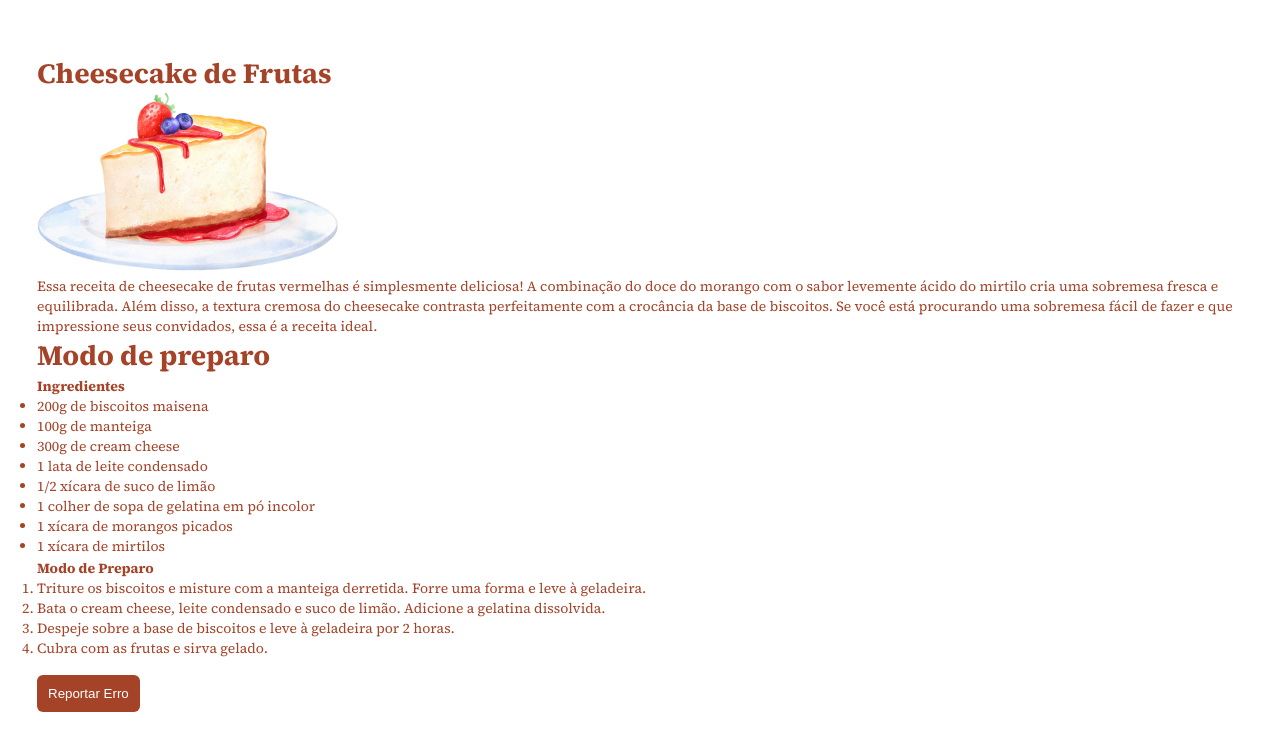
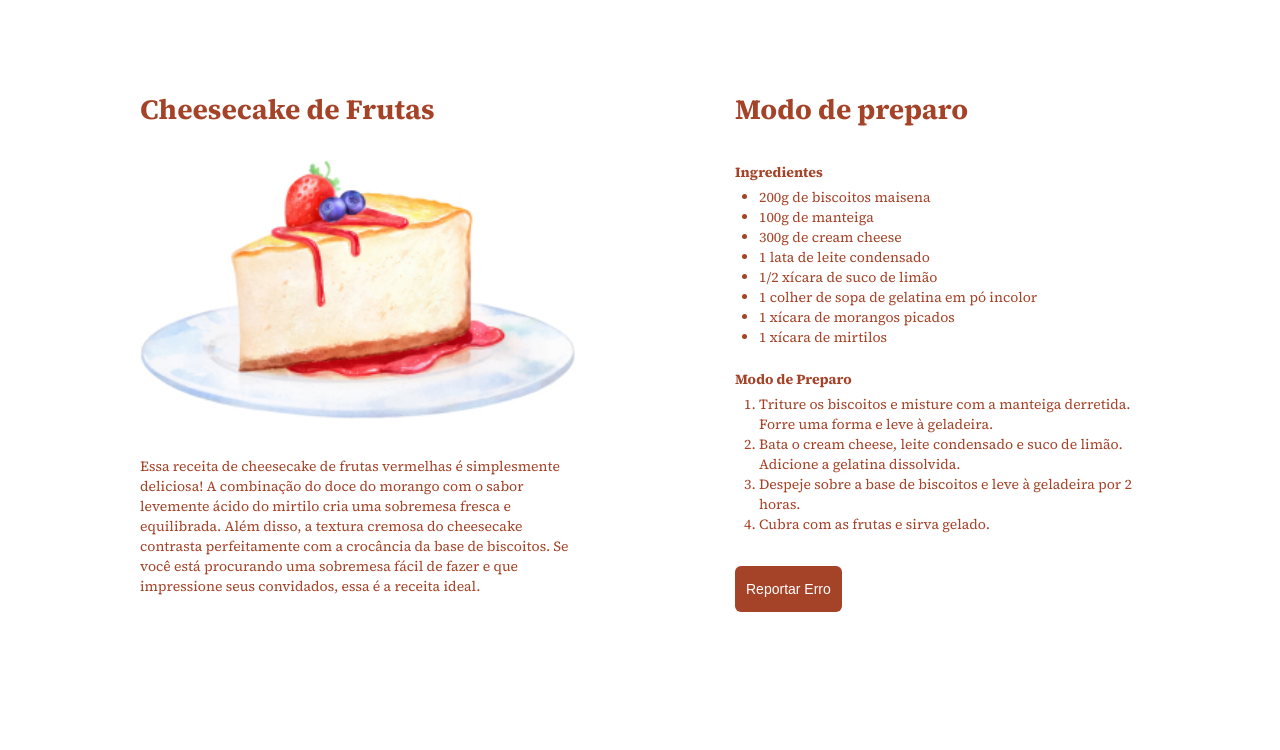
Before and after one commit to SaymonRezendeX/cheesecake, a plain HTML site: page index.html in a window 1280 px wide. Drawn offline with Linux system fonts and the light colour scheme.

Commit message:
Quase concluído

```diff
--- a/index.html
+++ b/index.html
@@ -27,8 +27,9 @@
     </div>
     <div class="ingredients">
       <h2>Modo de preparo</h2>
+
+      <strong>Ingredientes</strong>
       <ul>
-        <strong>Ingredientes</strong>
         <li>200g de biscoitos maisena</li>
         <li>100g de manteiga</li>
         <li>300g de cream cheese</li>
@@ -37,11 +38,10 @@
         <li>1 colher de sopa de gelatina em pó incolor</li>
         <li>1 xícara de morangos picados</li>
         <li>1 xícara de mirtilos</li>
-
       </ul>
 
+      <strong>Modo de Preparo</strong>
       <ol>
-        <strong>Modo de Preparo</strong>
         <li>Triture os biscoitos e misture com a manteiga derretida. Forre uma forma e leve à geladeira.</li>
         <li>Bata o cream cheese, leite condensado e suco de limão. Adicione a gelatina dissolvida.</li>
         <li>Despeje sobre a base de biscoitos e leve à geladeira por 2 horas.</li>
--- a/style.css
+++ b/style.css
@@ -18,6 +18,19 @@ body {
   padding: 5.4rem 3.7rem;
 }
 
+main {
+  max-width: 33rem;
+  margin-inline: auto;
+  display: flex;
+  flex-direction: column;
+  gap: 3.2rem ;
+}
+
+img {
+  width: 100%;
+  margin-block: 3.2rem;
+}
+
 button {
   background-color: #A54328;
   color: white;
@@ -25,13 +38,66 @@ button {
   border-radius: 0.6rem;
   padding: 1.1rem;
 
-  margin-top: 1.7rem;
+  margin-top: 3.2rem;
 }
 
 h1, h2 {
+  /* clamp(min, ideal, alto)*/
   font-size: 2.8rem;
+
+}
+
+h2 {
+ margin-bottom: 3.2rem;
 }
 
 p, li, strong {
   font-size: 1.4rem;
 }
+
+
+ul, ol {
+  padding-left: 2.4rem;
+  margin-top: 0.5rem;
+}
+
+ul {
+  margin-bottom: 2rem;
+}
+
+@media (min-width: 1207px) {
+
+  body {
+    padding: 9rem 14rem;
+  }
+
+  main {
+    flex-direction: row;
+    max-width:fit-content;
+    gap: 16rem;
+  }
+
+  .recipe {
+    max-width: 43.5rem;
+  }
+
+  .ingredients {
+    max-width: 52.5rem;
+  }
+
+  /*h1, h2 {
+    font-size: 4rem;
+    line-height: 5rem;
+  }
+
+  p, li, strong {
+    font-size: 2rem;
+    line-height: 2.5rem;
+  } */
+
+  button {
+    font-size: 1.4rem;
+    line-height: 2.4rem;
+  }
+
+  }
```
Also changed, not shown: 1 other file.
